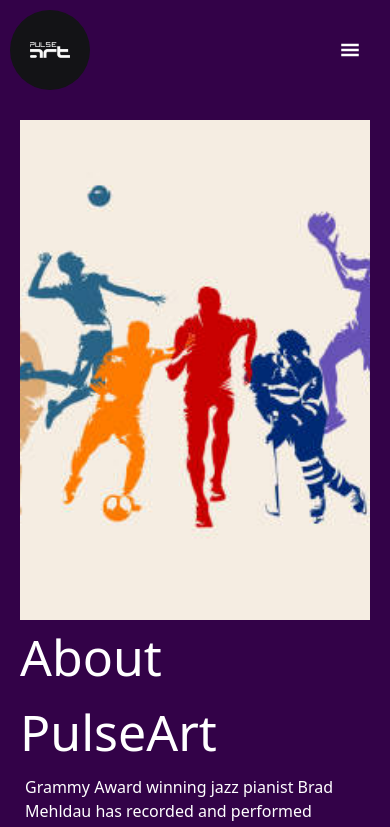
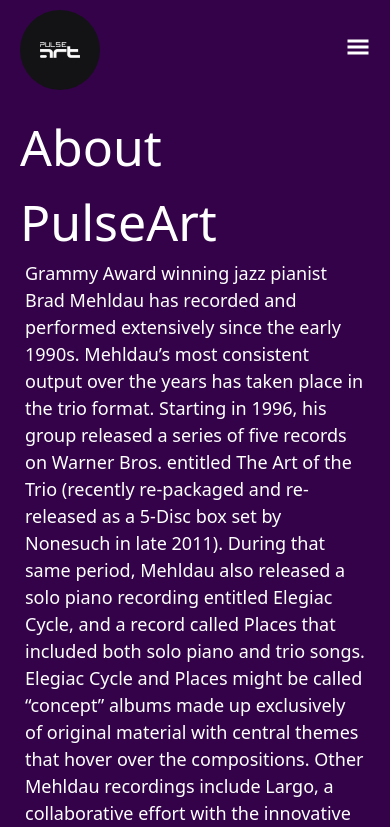
Before and after one commit to CamalPashazade/PulseArt, a React (Vite) app: page /about in a window 390 px wide. Shown: the top 827 px of the page. Built offline with nearby package versions, Linux system fonts and the light colour scheme.

Commit message:
changed some codes from home and about pages

```diff
--- a/src/components/Nav/Navigation.jsx
+++ b/src/components/Nav/Navigation.jsx
@@ -1,49 +1,44 @@
-
-
-import React, { useState, useEffect } from 'react';
+import React, { useEffect, useState } from 'react';
 import { navigation } from '../../datas/nav/page';
 import { GiHamburgerMenu } from "react-icons/gi";
 import { IoCloseSharp } from "react-icons/io5";
 import styles from './nav.module.css';
 import { Link, useLocation } from 'react-router-dom';
-import useIsMobile from '../Ismobile/isMobile';
 
 const Navigation = () => {
-
   const [isMenuOpen, setIsMenuOpen] = useState(false);
-  const isMobile = useIsMobile();
   const location = useLocation();
-  console.log(location.pathname);
-
 
   const toggleMenu = () => setIsMenuOpen(!isMenuOpen);
 
+
+  useEffect(() => {
+    document.body.style.overflow = isMenuOpen ? 'hidden' : 'auto';
+    return () => (document.body.style.overflow = 'auto');
+  }, [isMenuOpen]);
+
   return (
-    <header className={isMobile ? styles.nav_mobile :styles.nav}>
+    <header className={styles.nav}>
       <Link to={'/'} className={styles.logo}>
         <img
           src="/assets/Pulseart_logo.png"
           alt="logo"
-        width={30}
-        height={30}
         />
       </Link>
 
-      {isMobile ? (
-        <>
       <div onClick={toggleMenu} className={styles.icon}>
         {isMenuOpen ? (
-              <IoCloseSharp style={{ color: 'white' }} size={20} />
+          <IoCloseSharp style={{ color: 'white' }} size={24} />
         ) : (
-              <GiHamburgerMenu style={{ color: 'white' }} size={20} />
+          <GiHamburgerMenu style={{ color: 'white' }} size={24} />
         )}
       </div>
-          {isMenuOpen && (
-            <nav className={styles.mobileMenu}>
+
+      <nav className={`${styles.links} ${isMenuOpen ? styles.mobileMenu : ''}`}>
         {navigation.map((item) => (
           <Link
             key={item.id}
-                  to={`${item.href}`}
+            to={item.href}
             className={location.pathname === item.href ? styles.isActive : styles.link}
             onClick={() => setIsMenuOpen(false)}
           >
@@ -51,22 +46,6 @@
           </Link>
         ))}
       </nav>
-          )}
-        </>
-      ) : (
-        <nav className={styles.links}>
-          {navigation.map((item) => (
-            <Link
-              key={item.id}
-              to={`${item.href}`}
-              className={location.pathname === item.href ? styles.isActive : styles.link}
-
-            >
-              {item.title}
-            </Link>
-          ))}
-        </nav>
-      )}
     </header>
   );
 };
--- a/src/components/Nav/nav.module.css
+++ b/src/components/Nav/nav.module.css
@@ -1,113 +1,117 @@
-
-
-.nav
-{
+.nav {
   width: 100%;
-    height:100px ;
+  height: 100px;
   display: flex;
   justify-content: space-between;
   align-items: center;
-    padding: 10px 0px;
-    /* border: 1px solid rgba(72, 71, 71, 0.22); */
+  /* padding: 10px 20px; */
   color: white;
   box-sizing: border-box;
-
+  position: relative;
+  /* background-color: chartreuse; */
 
 }
 
-.logo
-{
-
+.logo {
   width: 80px;
   height: 80px;
-    border-radius: 50;
 
 }
-.logo img
-{
-    border-radius:50%;
+
+.logo img {
+  border-radius: 50%;
   width: 100%;
   height: 100%;
 }
 
-
-
-.links
-{
-
-    width: 750px ;
-    height: 100px;
+.links {
   display: flex;
-    align-items:center;
-    justify-content:space-around;
   gap: 15px;
-    /* background-color: rgb(0, 255, 136); */
+  align-items: center;
+  justify-content: space-around;
+  height: 80px;
 
 }
-
 
 .link {
   text-decoration: none;
   color: white;
   font-size: 1rem;
-    /* transition: ease-out 0.4s; */
 }
 
-  /* .link:hover { */
-    /* color:red; */
-    /* font-size: 1.2rem; */
-    /* transition: ease-in 0.9s; */
-/*  */
-    /*  */
-  /* } */
+.isActive {
+  font-size: 1.2rem;
+  color: white;
+  transition: all 0.3s ease-out;
+  text-decoration: none;
+}
 
 .icon {
+  display: none;
   cursor: pointer;
-    color: black;
-    position:absolute;
-    right: 30px;
-    top: 40px;
-  }
-
-/* /*mobile */
-
-  .mobileMenu {
   position: absolute;
-    height: auto;
-     top: 100px;
-    left: 0;
-    right: 0;
-    display: flex;
-    flex-direction: column;
-    align-items: center;
-    gap: 15px;
-    width: 100%;
-    background-color: rgb(0, 0, 0);
+  right: 20px;
+  top: 35px;
 }
 
 
 
 
-  .nav_mobile
-  {
-      width: 100%;
-      height:100px ;
-      display: flex;
-      justify-content: space-between;
-      align-items: center;
-      padding: 10px 10px;
-      /* border: 1px solid rgba(72, 71, 71, 0.22); */
-      color: white;
-      box-sizing: border-box;
+@keyframes slideInLeft {
+  0% {
+    opacity: 0;
+    transform: translateX(-200%);
+  }
+
+  100% {
+    opacity: 1;
+    transform: translateX(0);
+  }
+}
+
+
+/* ========== Responsive ========== */
+
+
+@media (max-width: 576px) {
+  .nav {
+
+    padding: 10px 20px;
 
   }
 
 
-  .isActive{
+  .links {
+    display: none;
+    height: 100vh;
+    flex-direction: column;
+    gap: 0px;
+    width: 100%;
+    background-color: black;
+    justify-content: flex-start;
+    position: fixed;
+    top: 100px;
+    left: 0;
+    padding: 20px 0;
+    z-index: 1000;
+    overflow-y: auto;
+  }
 
+  .link {
+    margin: 35px;
+    animation: slideInLeft 0.9s ease forwards;
+  }
 
-    transition:all ease-out 0.3s ;
-    text-decoration: none;
-    font-size: 1.2rem;
-    color: white;
+  .mobileMenu .link {
+
+    animation-delay: 0.1s;
   }
+
+  .mobileMenu {
+    display: flex !important;
+  }
+
+  .icon {
+    display: block;
+  }
+}
--- a/src/pages/About/About.jsx
+++ b/src/pages/About/About.jsx
@@ -16,7 +16,7 @@
     <div className={styles.aboute_container}>
 
 
-      <div style={{ width: '100%', height: 'full', backgroundColor: 'slategray' }}>
+      <div className={styles.banner} style={{ width: '100%', height: 'full', backgroundColor: 'slategray' }}>
       <Banner image="/assets/images/istockphoto-1141191007-612x612.jpg"/>
 
       </div>
@@ -27,7 +27,7 @@
 
    <Title title="About PulseArt"/>
 
-        <p className="text-4        ">
+        <p className={styles.text}>
 
         Grammy Award winning jazz pianist Brad Mehldau has recorded and performed extensively since the early 1990s. Mehldau’s most consistent output over the years has taken place in the trio format. Starting in 1996, his group released a series of five records on Warner Bros. entitled The Art of the Trio (recently re-packaged and re-released as a 5-Disc box set by Nonesuch in late 2011). During that same period, Mehldau also released a solo piano recording entitled Elegiac Cycle, and a record called Places that included both solo piano and trio songs. Elegiac Cycle and Places might be called “concept” albums made up exclusively of original material with central themes that hover over the compositions. Other Mehldau recordings include Largo, a collaborative effort with the innovative musician and producer Jon Brion, and Anything Goes—a trio outing with bassist Larry Grenadier and drummer Jorge Rossy.
 
--- a/src/pages/About/About.module.css
+++ b/src/pages/About/About.module.css
@@ -1,26 +1,26 @@
-
-
-
-
-.aboute_container{
+.aboute_container {
     width: 100%;
-    height:auto;
+    height: auto;
     display: flex;
     flex-direction: column;
     justify-content: center;
     align-items: center;
     /* background-color: red; */
     color: white;
-    margin: 10px 20px;
+    /* margin: 10px 20px; */
     padding: 10px 20px;
-
-
-
 
 }
 
-.gallery
+
+.text
 {
+    width: 100%;
+    font-size: 18px;
+}
+
+
+.gallery {
     width: 100%;
     height: auto;
     display: flex;
@@ -30,3 +30,21 @@
     /* background-color: aqua; */
 
 }
+
+
+
+@media (max-width: 576px) {
+
+    .banner {
+        display: none;
+    }
+
+
+.text
+{
+
+    padding: 0px 5px;
+}
+
+
+}
--- a/src/pages/Home/Home.jsx
+++ b/src/pages/Home/Home.jsx
@@ -1,11 +1,6 @@
-
 import { Suspense } from 'react';
-import styles from  './Home.module.css';
-import VideoPlayer from '../../components/Videoplayer/VideoPlayer';
+import styles from './Home.module.css';
 import { homepagedata } from '../../datas/homepage/page';
-import useIsMobile from '../../components/Ismobile/isMobile';
-import { Link } from 'react-router-dom';
-
 
 
 function extractYouTubeId(url) {
@@ -14,80 +9,32 @@
 }
 
 export default function Home() {
-
-
-
-
-
-  const isMobile = useIsMobile();
-  // const VideoStyle = isMobile && styles.video_mobile ;
-
   return (
     <div className={styles.home_container}>
       {homepagedata.map((item) => (
-
-
-
-
-
         <div
           key={item.id}
           className={styles.Sizes}
           style={{ backgroundColor: item.backcolor }}
         >
-
-
-
-
-          <div className={isMobile ? styles.image__mobile_container : styles.image_container}>
+          <div className={styles.image_container}>
             <img
               src={item.img}
               alt="Pulseart_logo"
-
-
-
             />
           </div>
 
-          {/* Video Section */}
-     {/*      <div className={isMobile ? styles.video_container_mobile : styles.video_container}>
-            <Suspense fallback={<div>Loading video...</div>}>
-            <VideoPlayer
-                url={item.videoThumbnail}
-                onPlay={() => console.log(`Video ${item.id} started playing`)}
-                isMobile={isMobile ? styles.video_mobile : styles.video_width}
-
-
-              />
-            </Suspense>
-          </div> */}
-
-
-
-          <div>
-
-
+          <div className={styles.video_container}>
             <iframe
-  className={isMobile ? styles.video_mobile : styles.video_desktop}
+              className={styles.video_desktop}
               src={`https://www.youtube.com/embed/${extractYouTubeId(item.videoThumbnail)}`}
               title={`YouTube video player ${item.id}`}
               frameBorder="0"
               allow="accelerometer; autoplay; clipboard-write; encrypted-media; gyroscope; picture-in-picture"
               allowFullScreen
             ></iframe>
-
           </div>
-
-
-
-
-
         </div>
-
-
-
-
-
       ))}
     </div>
   );
--- a/src/pages/Home/Home.module.css
+++ b/src/pages/Home/Home.module.css
@@ -1,122 +1,68 @@
-
-
-.home_container{
+.home_container {
   max-width: 100%;
   width: 100%;
-  height:auto;
+  height: auto;
   display: flex;
   flex-direction: column;
   justify-content: center;
   align-items: center;
   color: white;
-
-
-
-
 }
 
-
-.Sizes
-{
-    width:100%;
-    height:100%;
-    display:flex;
-    flex-direction:column;
-    justify-content:center;
+.Sizes {
+  width: 100%;
+  height: 100%;
+  display: flex;
+  flex-direction: column;
+  justify-content: center;
   align-items: center;
-
-
-
-
 }
 
-
-
-
-  .image_container {
-    margin-top: 10px;
-    width: 1200px;
-    display:flex;
-    height: 650px;
+.image_container,
+.image__mobile_container {
+  width: 100%;
+  display: flex;
   align-items: center;
   justify-content: center;
-
+  margin-top: 20px;
+  margin-bottom: 20px;
 }
 
-
-
-  .image_container img
-  {
-/* object-fit: cover; */
+.image_container img,
+.image__mobile_container img {
   width: 650px;
-height:650px;
+  height: 650px;
   object-fit: cover;
-margin-top: 20px;
-margin-bottom: 20px;
-
 }
-
 
 .video_container {
   margin-top: 20px;
   margin-bottom: 20px;
-
   width: 100%;
-    display:flex;
+  display: flex;
   align-items: center;
   justify-content: center;
-
 }
 
-  .video_width
-  {
+.video_container iframe,
+.video_desktop,
+.video_mobile {
   width: 650px;
-    height: 650px;
-
+  height: 450px;
 }
 
-
-
-  /* mobile */
-
-
-
-    .image__mobile_container {
+/* Responsive styles for small screens */
+@media (max-width: 768px) {
+  .image_container img,
+  .image__mobile_container img {
     width: 100%;
-      display:flex;
-      align-items: center;
+    height: 320px;
   }
 
-    .image__mobile_container img {
-      object-fit: cover;
-      width: 100%;
-      height: 320px;
-
-    }
-
-
+  .video_container iframe,
+  .video_desktop,
   .video_mobile {
     width: 450px;
     height: 320px;
   }
-
-    .video_desktop {
-      width: 650px;
-      height: 450px;
 }
-
-    /* Media query for smaller screens */
-    @media (max-width: 768px) {
-      .video_container iframe {
-        width: 450px;
-        height: 320px;
-      }
-    }
-
-    /* Default for larger screens */
-    @media (min-width: 769px) {
-      .video_container iframe {
-        width: 650px;
-        height: 450px;
-      }
-    }
```
Lines whose indentation alone changed are shown as unchanged.
